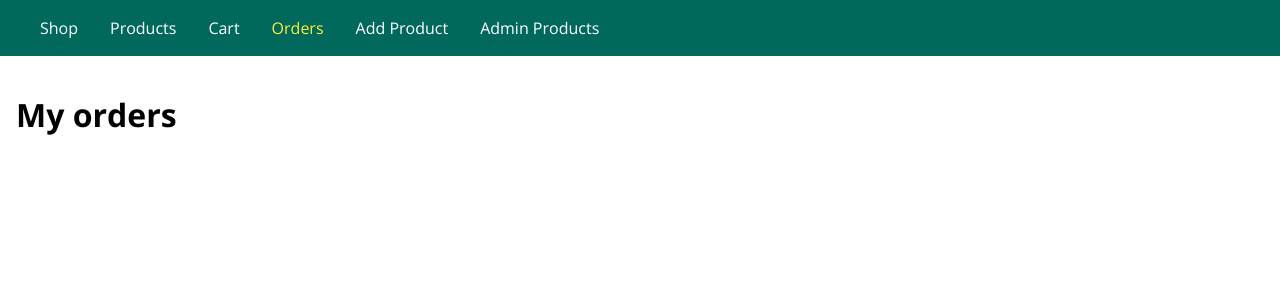
After one commit to YehonatanBinyamini/ShoppingApp, a Node server app: page /orders in a window 1280 px wide. The commit adds this page. Shown: the top 300 px of the page. Run offline with Node 20, Linux system fonts and the light colour scheme; some libraries are stand-ins or nearby versions.

Commit message:
creating orders MVC

```diff
--- a/controllers/products.js
+++ b/controllers/products.js
@@ -25,6 +25,13 @@ exports.getCart = (req, res, next) => {
   });
 }
 
+exports.getOrders = (req, res, next) => {
+  res.render('shop/orders', {
+    path: '/orders',
+    pageTitle: 'Orders'
+  });
+}
+
 exports.getCheckout = (req, res, next) => {
   res.render('/shop/checkout', {
 
--- a/public/css/forms.css
+++ b/public/css/forms.css
@@ -3,18 +3,21 @@
 }
 
 .form-control label,
-.form-control input {
+.form-control input,
+.form-control textarea {
     display: block;
     width: 100%;
     margin-bottom: 0.25rem;
 }
 
-.form-control input {
+.form-control input,
+.form-control textarea {
     border: 1px solid #a1a1a1;
     font: inherit;
     border-radius: 2px;
 }
 
-.form-control input:focus {
+.form-control input:focus,
+.form-control textarea:focus {
     outline-color: #00695c;
 }
--- a/routes/admin.js
+++ b/routes/admin.js
@@ -10,4 +10,6 @@
 
 router.post("/add-product", adminControllers.postAddProduct);
 
+router.get("/edit-product", adminControllers.getEditProduct)
+
 module.exports = router;
--- a/routes/shop.js
+++ b/routes/shop.js
@@ -11,4 +11,6 @@ router.get('/', shopControllers.getIndex);
 router.get('/products', shopControllers.getProducts);
 router.get('/cart', shopControllers.getCart);
 router.get('/checkout', shopControllers.getCheckout);
+router.get('/orders', shopControllers.getOrders);
+
 module.exports = router;
--- a/views/includes/navigation.ejs
+++ b/views/includes/navigation.ejs
@@ -8,6 +8,8 @@
             </li>
             <li class="main-header__item"><a href="/cart" class=<%=path=="/cart" ? "active" : '' %> >Cart</a>
             </li>
+            <li class="main-header__item"><a href="/orders" class=<%=path=="/orders" ? "active" : '' %> >Orders</a>
+            </li>
             <li class="main-header__item"><a href="/admin/add-product" class=<%=path==="/admin/add-product" ? "active" : '' %>>Add Product</a></li>
             <li class="main-header__item"><a href="/admin/products" class=<%=path=="/admin/products" ? "active" : '' %>>Admin Products</a>
             </li>
--- /dev/null
+++ b/views/shop/orders.ejs
@@ -0,0 +1,13 @@
+<%- include('../includes/head.ejs') %>
+    <link rel="stylesheet" href="/css/forms.css">
+    <link rel="stylesheet" href="/css/product.css">
+    </head>
+
+    <body>
+        <%- include('../includes/navigation.ejs') %>
+            <main>
+                <h1>My orders</h1>
+            </main>
+
+
+<%- include('../includes/end.ejs') %>
--- a/views/shop/products-list.ejs
+++ b/views/shop/products-list.ejs
@@ -19,7 +19,7 @@
                                     </h1>
                                 </header>
                                 <div class="card__image">
-                                    <img  src=<%=product.image %>
+                                    <img src=<%=product.image %>
                                     alt="A Book">
                                 </div>
                                 <div class="card__content">
@@ -31,7 +31,9 @@
                                     </p>
                                 </div>
                                 <div class="card__actions">
-                                    <button class="btn">Add to Cart</button>
+                                    <form action="/admin/add-to-cart" method="post">
+                                        <button class="btn" type="submit">Att To Cart</button>
+                                    </form>
                                 </div>
                             </article>
                             <% } %>
```
Also changed, not shown: controllers/admin.js (+10 -1 lines), views/admin/add-product.ejs (+4 -4 lines), views/admin/edit-product.ejs (+1 -15 lines), views/admin/products.ejs (+37 -2 lines).
